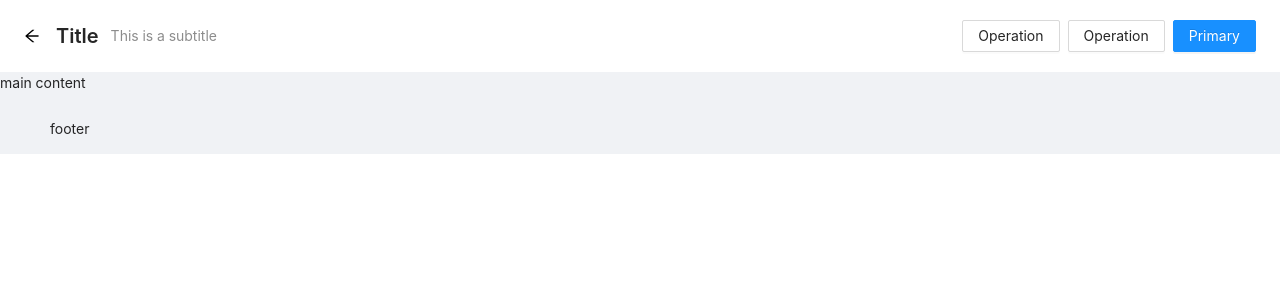
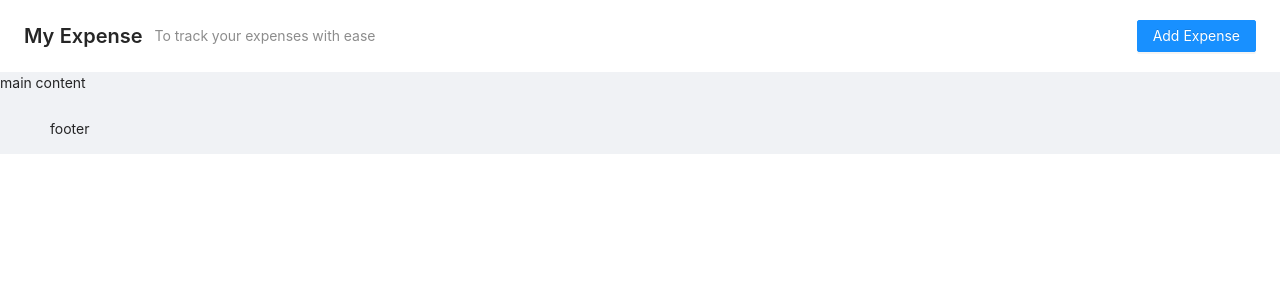
Before and after one commit to BaraaSoft/healint-expense, a React (Create React App) app: page / in a window 1280 px wide. Shown: the top 300 px of the page. Built offline with nearby package versions, Linux system fonts and the light colour scheme.

Commit message:
add header component

```diff
--- a/src/components/Header.js
+++ b/src/components/Header.js
@@ -6,14 +6,12 @@ const Header = ()=>{
     return (
         <PageHeader
             ghost={false}
-            onBack={() => window.history.back()}
-            title="Title"
-            subTitle="This is a subtitle"
+            title="My Expense"
+            subTitle="To track your expenses with ease"
             extra={[
-                <Button key="3">Operation</Button>,
-                <Button key="2">Operation</Button>,
-                <Button key="1" type="primary">Primary</Button>,
-            ]}></PageHeader>
+                <Button key="1" type="primary">Add Expense</Button>,
+            ]}>
+        </PageHeader>
     )
 }
 
```
